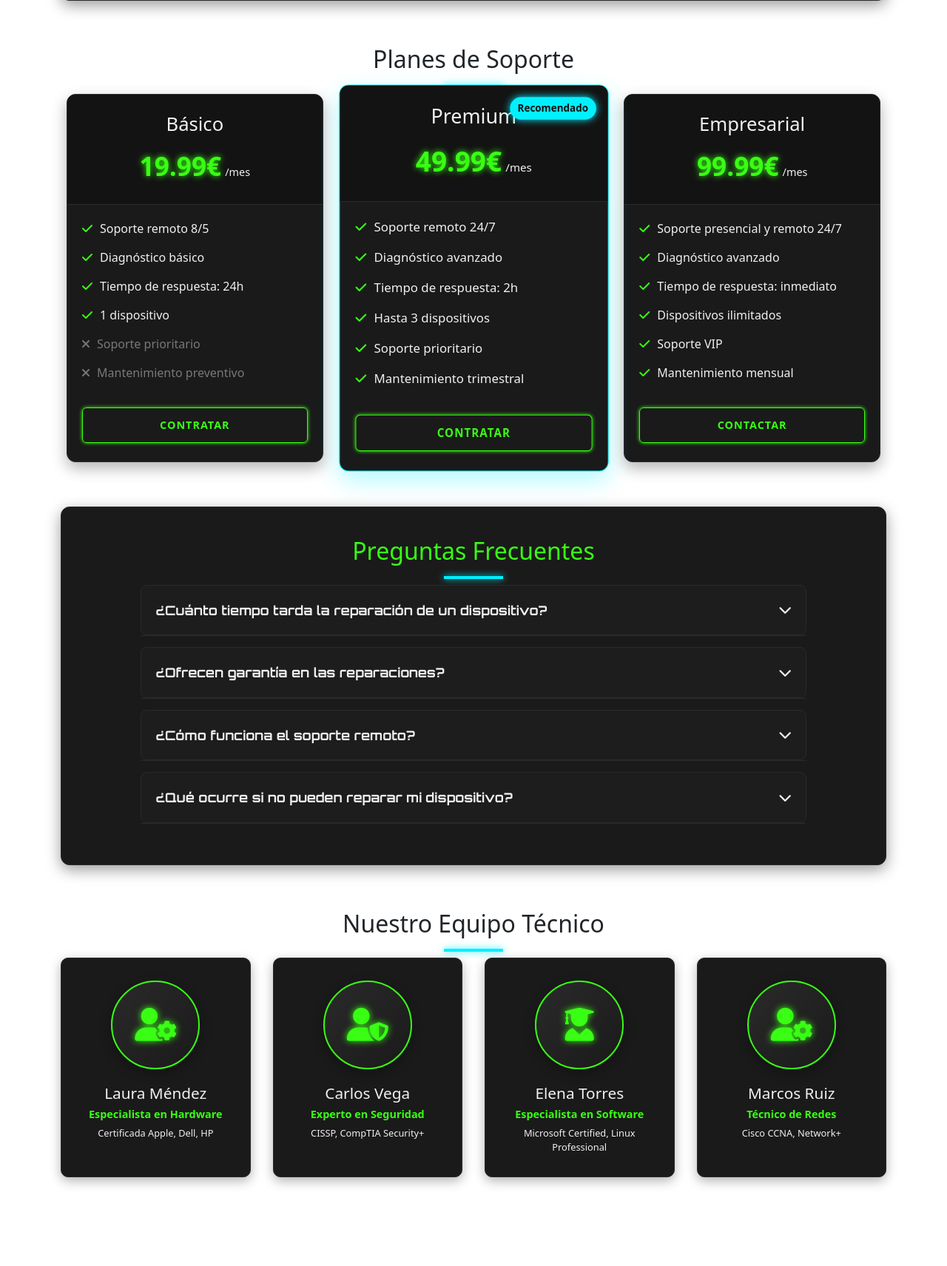
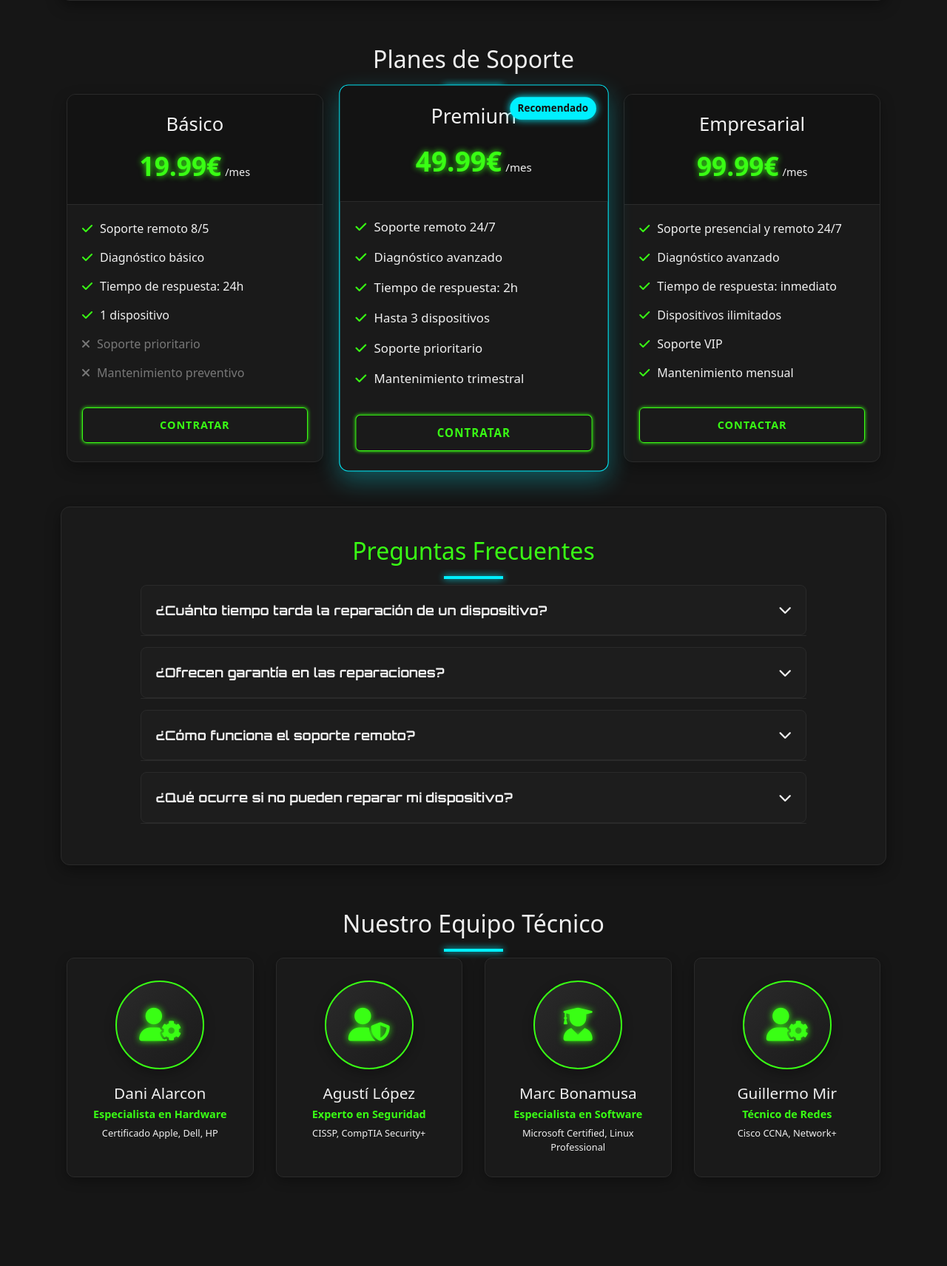
Before and after one commit to agustilopz/DAMG, a PHP site: page /pages/soporte.php in a window 1280 px wide. Shown: the part 1743-3455 px from the top of the page at 74% size. Run offline with PHP 8.4, Linux system fonts and the light colour scheme.

Commit message:
soporte cambiado

```diff
--- a/css/soporte.css
+++ b/css/soporte.css
@@ -806,3 +806,21 @@ h2::after {
         gap: 10px;
     }
 }
+
+body.support-page {
+    background-color: #161616;
+  }
+  .support-options-section h2,
+.support-plans-section h2,
+.tech-team-section h2 {
+  color: var(--light-color);
+}
+
+.team-grid {
+    display: grid;
+    grid-template-columns: repeat(auto-fill, minmax(220px, 1fr));
+    gap: 30px;
+    justify-content: center;
+    max-width: 1100px;
+    margin: 0 auto;
+  }
--- a/includes/head.html
+++ b/includes/head.html
@@ -4,3 +4,4 @@
 <link href="https://cdn.jsdelivr.net/npm/bootstrap@5.3.0/dist/css/bootstrap.min.css" rel="stylesheet">
 <link rel="stylesheet" href="https://cdnjs.cloudflare.com/ajax/libs/font-awesome/6.0.0-beta3/css/all.min.css">
 <link href="https://fonts.googleapis.com/css2?family=Orbitron:wght@400;700&display=swap" rel="stylesheet">
+<link rel="icon" href="../img/logoDamg.png" type="image/png">
--- a/includes/nav.php
+++ b/includes/nav.php
@@ -17,7 +17,7 @@
     <a href="#">Contacto</a>
     </nav>
 
-    <a class="navbar-brand d-flex align-items-center" href="#">
+    <a class="navbar-brand d-flex align-items-center" href="../index.php">
     <svg xmlns="http://www.w3.org/2000/svg" width="32" height="32" fill="#39ff14" class="bi bi-cpu me-2" viewBox="0 0 16 16">
         <path d="M5 0a.5.5 0 0 1 .5.5V2h1V.5a.5.5 0 0 1 1 0V2h1V.5a.5.5 0 0 1 1 0V2h1V.5a.5.5 0 0 1 1 0V2A2.5 2.5 0 0 1 14 4.5h1.5a.5.5 0 0 1 0 1H14v1h1.5a.5.5 0 0 1 0 1H14v1h1.5a.5.5 0 0 1 0 1H14v1h1.5a.5.5 0 0 1 0 1H14a2.5 2.5 0 0 1-2.5 2.5v1.5a.5.5 0 0 1-1 0V14h-1v1.5a.5.5 0 0 1-1 0V14h-1v1.5a.5.5 0 0 1-1 0V14h-1v1.5a.5.5 0 0 1-1 0V14A2.5 2.5 0 0 1 2 11.5H.5a.5.5 0 0 1 0-1H2v-1H.5a.5.5 0 0 1 0-1H2v-1H.5a.5.5 0 0 1 0-1H2v-1H.5a.5.5 0 0 1 0-1H2A2.5 2.5 0 0 1 4.5 2V.5A.5.5 0 0 1 5 0zm-.5 3A1.5 1.5 0 0 0 3 4.5v7A1.5 1.5 0 0 0 4.5 13h7a1.5 1.5 0 0 0 1.5-1.5v-7A1.5 1.5 0 0 0 11.5 3h-7zM5 6.5A1.5 1.5 0 0 1 6.5 5h3A1.5 1.5 0 0 1 11 6.5v3A1.5 1.5 0 0 1 9.5 11h-3A1.5 1.5 0 0 1 5 9.5v-3zM6.5 6a.5.5 0 0 0-.5.5v3a.5.5 0 0 0 .5.5h3a.5.5 0 0 0 .5-.5v-3a.5.5 0 0 0-.5-.5h-3z"/>
     </svg>
--- a/pages/soporte.php
+++ b/pages/soporte.php
@@ -5,7 +5,7 @@
   <link rel="stylesheet" href="../css/nav.css" />
   <?php include("../includes/head.html"); ?>
 </head>
-<body>
+<body class="support-page">
   <?php include("../includes/nav.php"); ?>
 
   <header class="header">
@@ -262,9 +262,9 @@
               <i class="fas fa-user-cog"></i>
             </div>
           </div>
-          <h3>Laura Méndez</h3>
+          <h3>Dani Alarcon</h3>
           <p class="member-title">Especialista en Hardware</p>
-          <p class="member-cert">Certificada Apple, Dell, HP</p>
+          <p class="member-cert">Certificado Apple, Dell, HP</p>
         </div>
 
         <div class="team-member">
@@ -273,7 +273,7 @@
               <i class="fas fa-user-shield"></i>
             </div>
           </div>
-          <h3>Carlos Vega</h3>
+          <h3>Agustí López</h3>
           <p class="member-title">Experto en Seguridad</p>
           <p class="member-cert">CISSP, CompTIA Security+</p>
         </div>
@@ -284,7 +284,7 @@
               <i class="fas fa-user-graduate"></i>
             </div>
           </div>
-          <h3>Elena Torres</h3>
+          <h3>Marc Bonamusa</h3>
           <p class="member-title">Especialista en Software</p>
           <p class="member-cert">Microsoft Certified, Linux Professional</p>
         </div>
@@ -295,7 +295,7 @@
               <i class="fas fa-user-gear"></i>
             </div>
           </div>
-          <h3>Marcos Ruiz</h3>
+          <h3>Guillermo Mir</h3>
           <p class="member-title">Técnico de Redes</p>
           <p class="member-cert">Cisco CCNA, Network+</p>
         </div>
```
Also changed, not shown: img/logoDamg.png (added).
